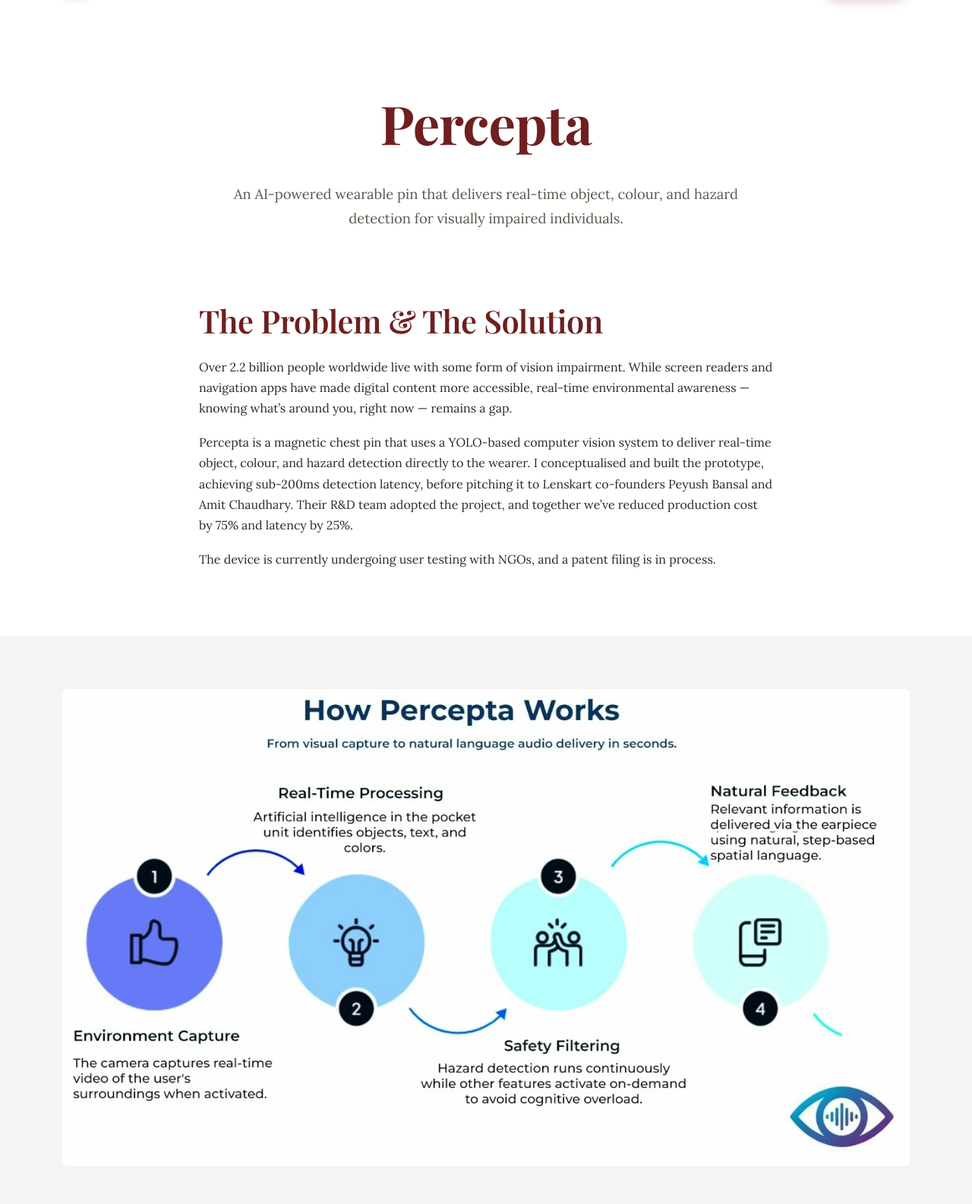
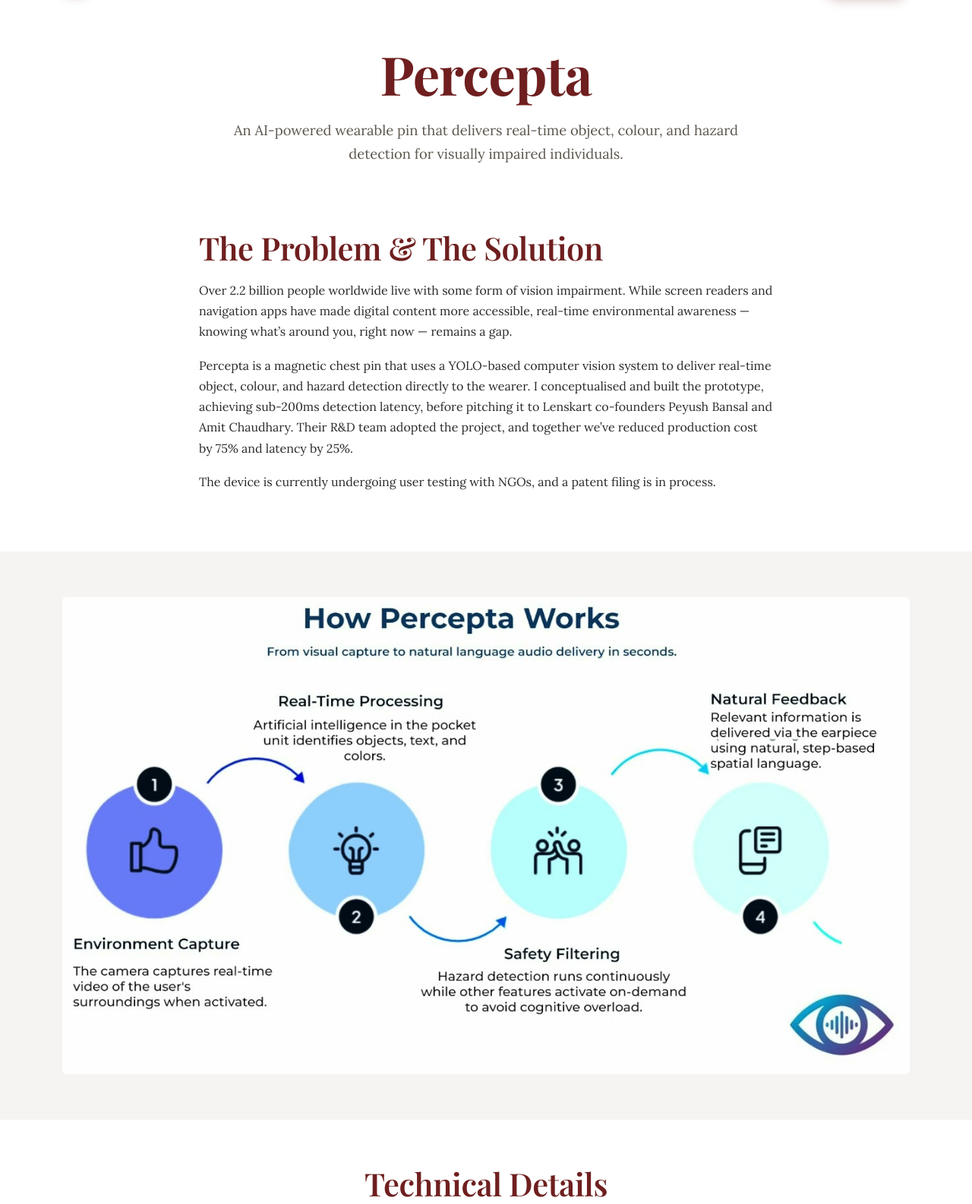
Before and after one commit to Sachin001k/gia-portfolio, a website: page percepta.html in a window 1280 px wide. Shown: the part 64-1649 px from the top of the page at 76% size. Drawn offline with nearby package versions, Linux system fonts and the light colour scheme; a web font is replaced by a local one.

Commit message:
all done

```diff
--- a/percepta.html
+++ b/percepta.html
@@ -9,7 +9,7 @@
 <link rel="icon" href="/favicon.svg" type="image/svg+xml">
 <link rel="apple-touch-icon" href="/apple-touch-icon.png">
 <meta name="theme-color" content="#6f1f1f">
-<link rel="stylesheet" href="/style.css?v=9e840eb6">
+<link rel="stylesheet" href="/style.css?v=9c9dc014">
 </head>
 <body>
 
--- a/style.css
+++ b/style.css
@@ -48,7 +48,7 @@
 
 .wrap{ max-width:var(--maxw); margin:0 auto; padding:0 32px; }
 .center{ text-align:center; }
-section{ padding:70px 0; }
+section{ padding:60px 0; }
 .section-gray{ background:var(--gray-bg); }
 
 /* ---------- HEADER ---------- */
@@ -133,7 +133,7 @@
 @media (prefers-reduced-motion:reduce){ .site-header, .site-header .bar, .site-nav, .brand-mark{ transition:none; } }
 
 /* ---------- HERO (centered) ---------- */
-.hero{ padding:90px 0 70px; text-align:center; }
+.hero{ padding:44px 0 40px; text-align:center; }
 .hero h1{ margin-bottom:.25em; }
 .hero .sub{ max-width:62ch; margin:0 auto 34px; font-size:1.15rem; color:var(--text-soft); }
 
@@ -323,7 +323,7 @@
 }
 
 /* ---------- SECTION HEAD ---------- */
-.section-title{ text-align:center; margin-bottom:44px; }
+.section-title{ text-align:center; margin-bottom:32px; }
 .section-title h2{ margin-bottom:.15em; }
 
 /* ---------- FOOTER ---------- */
@@ -373,7 +373,7 @@
 
 .small{ font-size:.88rem; color:var(--text-soft); }
 .tagline{ font-family:'Playfair Display',serif; font-style:italic; font-size:1.3rem; color:var(--text); margin-bottom:1em; line-height:1.45; }
-@media (max-width:560px){ section{ padding:50px 0; } .wrap{ padding:0 20px; } .hero{ padding:60px 0 50px; } }
+@media (max-width:560px){ section{ padding:44px 0; } .wrap{ padding:0 20px; } .hero{ padding:28px 0 28px; } }
 .divider{ height:1px; background:var(--line); margin:50px 0; }
 /* ===========================================================
    v2 components — podcast, playing cards, scroll gallery,
@@ -929,3 +929,16 @@
   .gg-head{ align-items:flex-start; flex-direction:column; gap:8px; }
 }
 .gallery-filters + .gallery-group{ margin-top:8px; }
+
+/* spacing: headings use tight line-height (body's 1.7 added big gaps above/below),
+   and the first block on each page sits close to the header */
+h1, h2, h3, h4{ line-height:1.15; }
+h1{ margin-bottom:.3em; }
+h2{ margin-bottom:.45em; }
+main > section:first-child:not(.hero){ padding-top:40px; }
+main > section:first-child .two-col{ align-items:start; }
+@media (max-width:860px){
+  main > section:first-child .two-col .portrait{ max-width:360px; }
+}
+@media (max-width:560px){ main > section:first-child:not(.hero){ padding-top:24px; } }
+.quotes{ margin-bottom:40px; } .podcast-intro{ margin-bottom:40px; }
```
Also changed, not shown: bridge-community.html (+1 -1 lines), contact.html (+1 -1 lines), index.html (+1 -1 lines), research-work.html (+1 -1 lines), work-experience.html (+1 -1 lines).
